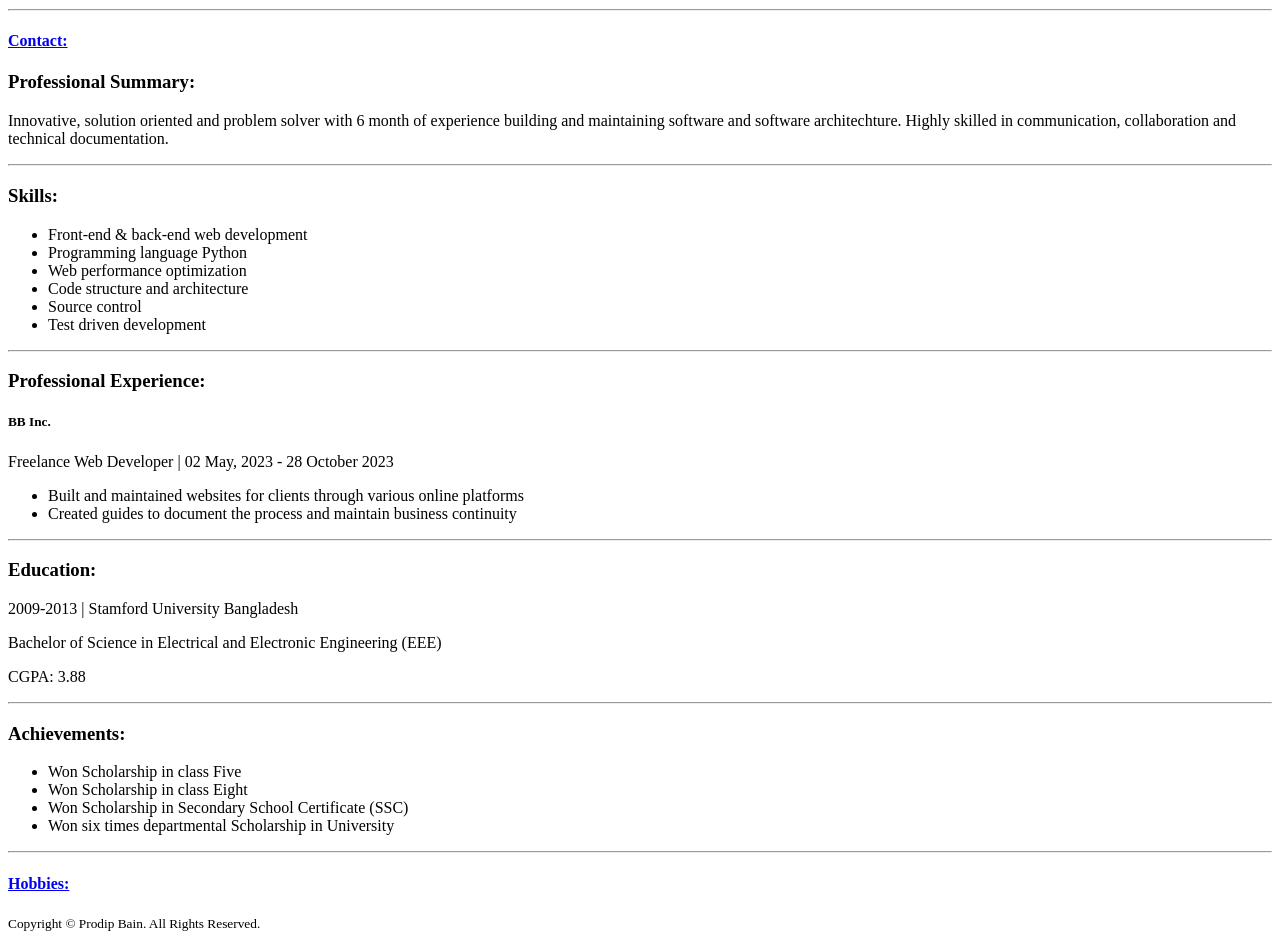
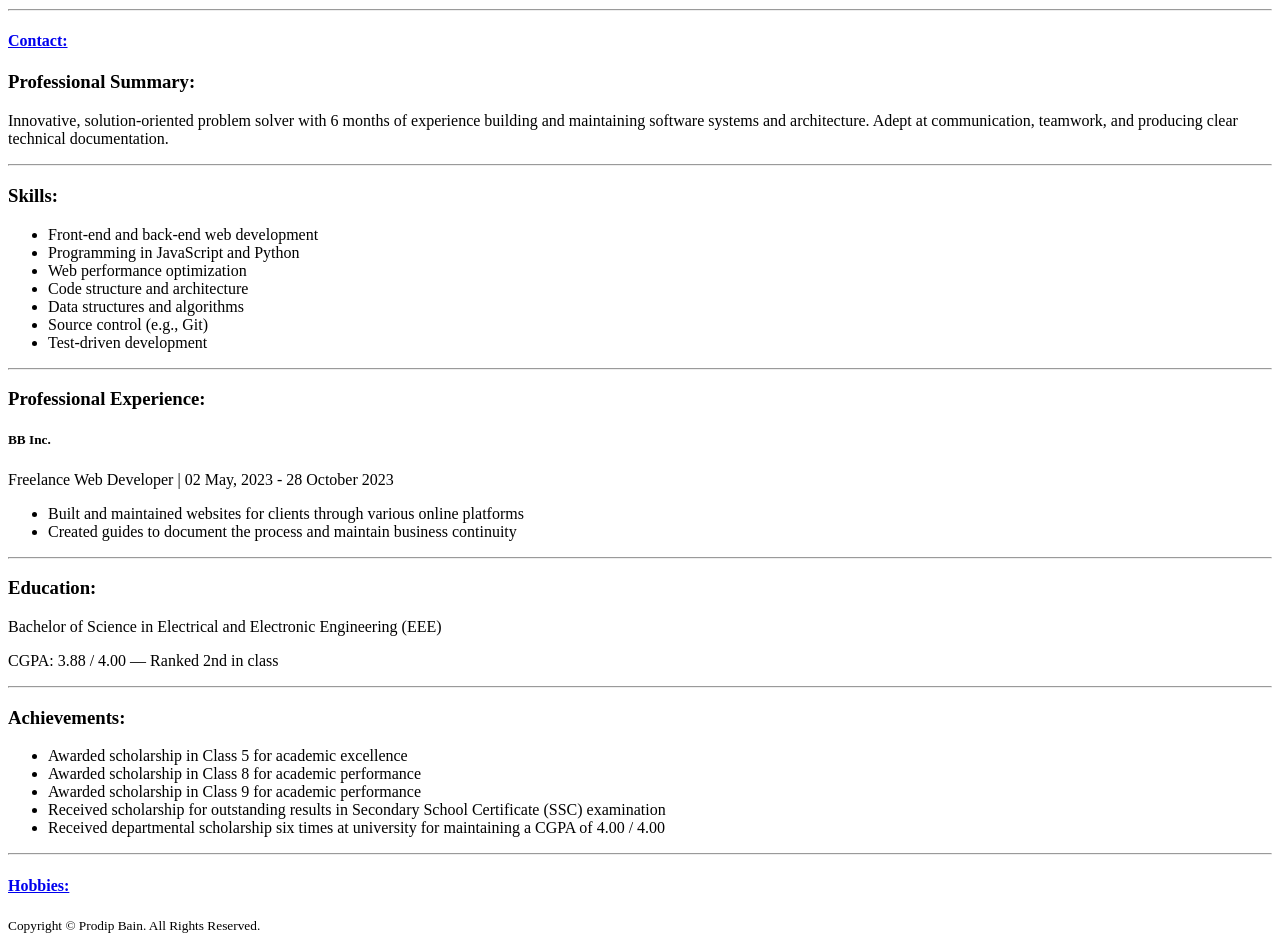
Before and after one commit to pbain63/-capstone-project_1-_online_resume, a plain HTML site: page index.html in a window 1280 px wide. Shown: the part 208-1150 px from the top of the page. Drawn offline with Linux system fonts and the light colour scheme.

Commit message:
Update index.html
Update different section in index.html

```diff
--- a/index.html
+++ b/index.html
@@ -1,63 +1,71 @@
 <!DOCTYPE html>
 <html lang="en">
   <head>
-    <meta charset="UTF-8">
-    <meta name="viewport" content="width=device-width, initial-scale=1.0">
+    <meta charset="UTF-8" />
+    <meta name="viewport" content="width=device-width, initial-scale=1.0" />
     <title>My Resume</title>
   </head>
   <body>
     <h1>Prodip Bain</h1>
-    <img src="./photos.JPG" width="100"
-    alt="image"/>
-    <hr/>
+    <img src="./photos.JPG" width="100" alt="image" />
+    <hr />
     <h4><a href="./contact.html">Contact:</a></h4>
 
     <h3>Professional Summary:</h3>
-    <p>Innovative, solution oriented and problem solver with 6 month of experience
-        building and maintaining software and software architechture. Highly skilled
-        in communication, collaboration and technical documentation.
+    <p>
+      Innovative, solution-oriented problem solver with 6 months of experience
+      building and maintaining software systems and architecture. Adept at
+      communication, teamwork, and producing clear technical documentation.
     </p>
-    <hr/>
+    <hr />
     <h3>Skills:</h3>
     <ul>
-        <li>Front-end & back-end web development</li>
-        <li>Programming language Python</li>
+      <li>Front-end and back-end web development</li>
+      <li>Programming in JavaScript and Python</li>
       <li>Web performance optimization</li>
       <li>Code structure and architecture</li>
-        <li>Source control</li>
-        <li>Test driven development</li>
+      <li>Data structures and algorithms</li>
+      <li>Source control (e.g., Git)</li>
+      <li>Test-driven development</li>
     </ul>
-    <hr/>
+    <hr />
     <h3>Professional Experience:</h3>
     <h5>BB Inc.</h5>
     <p>Freelance Web Developer | 02 May, 2023 - 28 October 2023</p>
     <ul>
-        <li>Built and maintained websites for clients through
-            various online platforms</li>
-            <li>Created guides to document the process and maintain
-                business continuity
+      <li>
+        Built and maintained websites for clients through various online
+        platforms
+      </li>
+      <li>
+        Created guides to document the process and maintain business continuity
       </li>
     </ul>
-    <hr/>
+    <hr />
     <h3>Education:</h3>
-    <p>2009-2013 | Stamford University Bangladesh</p>
+    <p></p>
     <p>Bachelor of Science in Electrical and Electronic Engineering (EEE)</p>
-    <p>CGPA: 3.88 </p>
+    <p>CGPA: 3.88 / 4.00 — Ranked 2nd in class</p>
 
-    <hr/>
+    <hr />
     <h3>Achievements:</h3>
     <ul>
-        <li>Won Scholarship in class Five</li>
-        <li>Won Scholarship in class Eight</li>
-        <li>Won Scholarship in Secondary School Certificate (SSC)</li>
-        <li>Won six times departmental Scholarship in University</li>
+      <li>Awarded scholarship in Class 5 for academic excellence</li>
+      <li>Awarded scholarship in Class 8 for academic performance</li>
+      <li>Awarded scholarship in Class 9 for academic performance</li>
+      <li>
+        Received scholarship for outstanding results in Secondary School
+        Certificate (SSC) examination
+      </li>
+      <li>
+        Received departmental scholarship six times at university for
+        maintaining a CGPA of 4.00 / 4.00
+      </li>
     </ul>
-    <hr/>
+    <hr />
     <h4><a href="./Hobbies.html">Hobbies:</a></h4>
     <footer>
-        <small>
-            Copyright © Prodip Bain. All Rights Reserved.
-        </small>
+      <small> Copyright © Prodip Bain. All Rights Reserved. </small>
     </footer>
   </body>
 </html>
```
Lines whose indentation alone changed are shown as unchanged.
